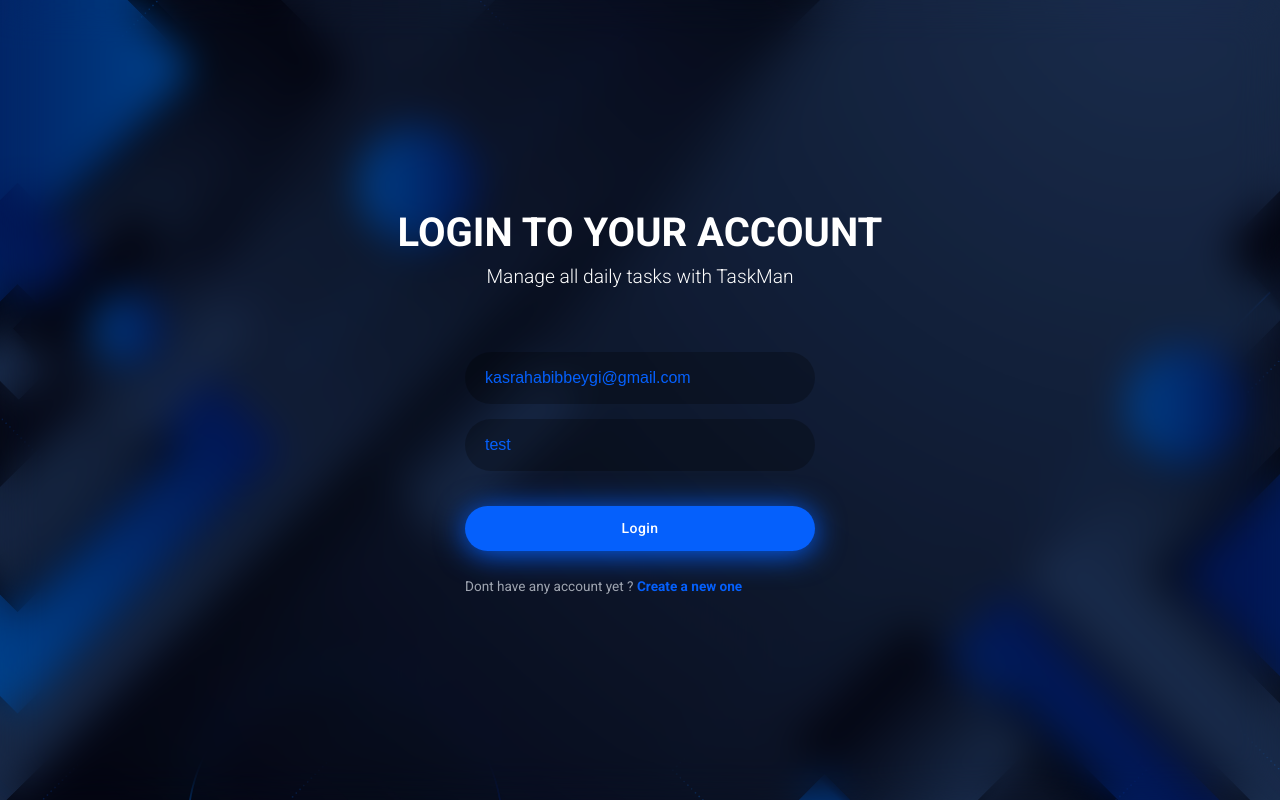
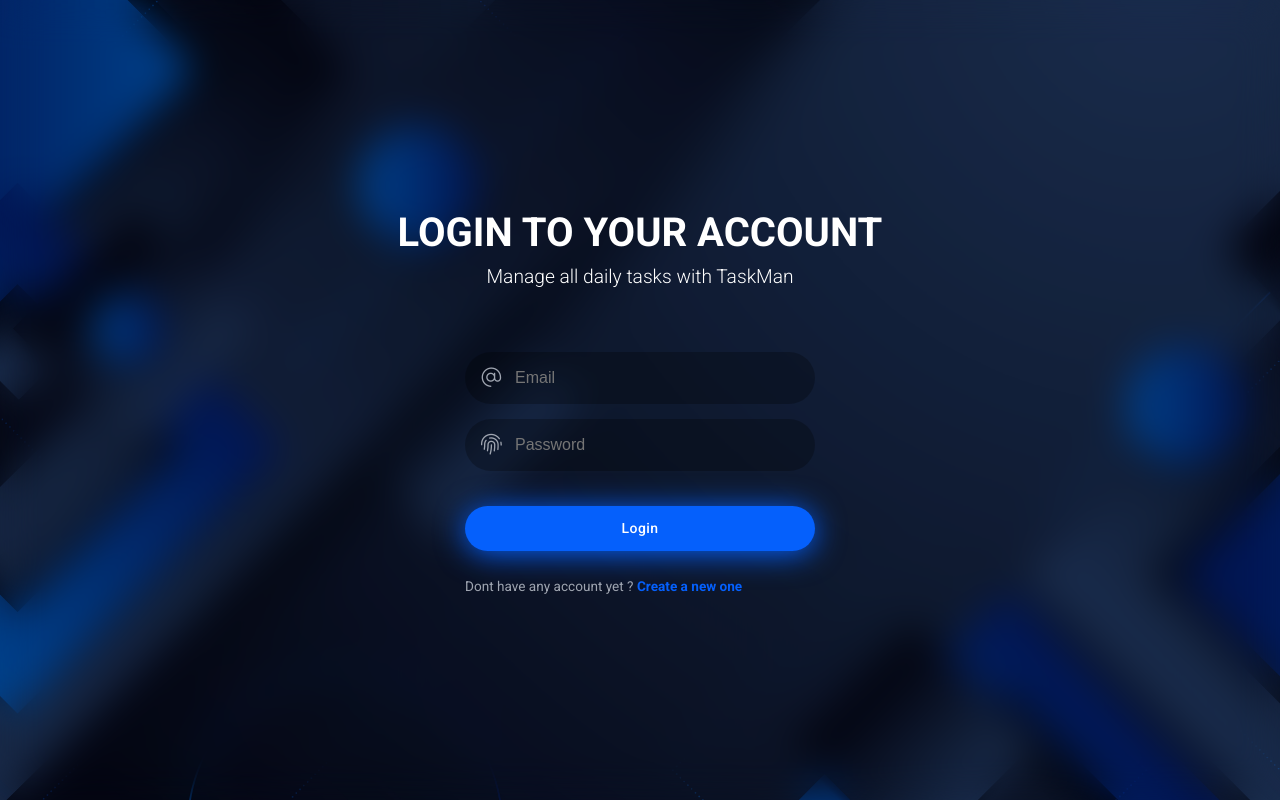
Before and after one commit to kasra-habibbeygi/Accounting, a Next.js app: page /login in a window 1280 px wide. Built offline with nearby package versions, Linux system fonts and the light colour scheme.

Commit message:
AC-1 complete login page , input and button story

```diff
--- a/src/assets/styles/login/login.tsx
+++ b/src/assets/styles/auth/auth.tsx
@@ -76,4 +76,14 @@
 			fontWeight: 'bold',
 		},
 	},
+
+	'& .auth_input': {
+		input: {
+			color: 'white',
+		},
+
+		i: {
+			top: '16px',
+		},
+	},
 }));
--- a/src/components/formgroup/input.style.tsx
+++ b/src/components/formgroup/input.style.tsx
@@ -2,7 +2,7 @@
 
 export const InputField = styled.div(props => ({
 	input: {
-		color: props.theme.palette.color.primary,
+		color: props.theme.palette.color.text.primary,
 		borderRadius: '500px',
 		backgroundColor: '#00000042',
 		border: 'none',
@@ -11,4 +11,21 @@
 		width: '100%',
 		fontSize: '1rem',
 	},
+
+	'& .input_field': {
+		display: 'flex',
+		alignItems: 'center',
+		position: 'relative',
+
+		input: {
+			paddingLeft: '50px',
+		},
+
+		i: {
+			position: 'absolute',
+			color: props.theme.palette.color.text.secondary,
+			fontSize: '1.3rem',
+			left: '16px',
+		},
+	},
 }));
--- a/src/components/formgroup/input.tsx
+++ b/src/components/formgroup/input.tsx
@@ -2,9 +2,6 @@
 
 //assets
 import * as S from './input.style';
-
-// utiils
-import Finance from '../../utils/finance';
 
 export interface InputProps {
 	name: string;
@@ -14,22 +11,37 @@
 	icon?: string;
 	placeholder?: string;
 	type?: 'text' | 'password';
+	extraClass?: string;
 }
 
-export const Input: FC<InputProps> = ({ name, value, getInputValue, label, icon, placeholder, type = 'text' }) => {
-	const randomNumber = Finance.RandomNumberGenerator(1000, 1);
-
+export const Input: FC<InputProps> = ({ name, value, getInputValue, label, icon, placeholder, type = 'text', extraClass }) => {
 	return (
-		<S.InputField>
-			<label htmlFor={`${name}_${randomNumber}`}>{label}</label>
+		<S.InputField className={extraClass}>
+			<label htmlFor={name}>{label}</label>
+			{icon ? (
+				<div className='input_field'>
+					<i className={icon}></i>
 					<input
 						type={type}
-				id={`${name}_${randomNumber}`}
+						id={name}
 						name={name}
 						onChange={e => getInputValue(e)}
 						placeholder={placeholder}
 						value={value}
+						autoComplete='off'
 					/>
+				</div>
+			) : (
+				<input
+					type={type}
+					id={name}
+					name={name}
+					onChange={e => getInputValue(e)}
+					placeholder={placeholder}
+					value={value}
+					autoComplete='off'
+				/>
+			)}
 		</S.InputField>
 	);
 };
--- a/src/pages/_app.tsx
+++ b/src/pages/_app.tsx
@@ -1,7 +1,7 @@
-//types
 import type { AppProps } from 'next/app';
 import type { FC } from 'react';
 import { ThemeProvider } from '@emotion/react';
+import { createTheme } from '@mui/material/styles';
 
 //config
 import { theme } from '../configs/theme';
@@ -9,7 +9,6 @@
 //assets
 import '../assets/styles/globals/general.css';
 import '../assets/styles/globals/fontawsome.css';
-import { createTheme } from '@mui/material/styles';
 
 const darkModeTheme = createTheme(theme('light'));
 
--- a/src/pages/login.tsx
+++ b/src/pages/login.tsx
@@ -1,23 +1,56 @@
-import { FC } from 'react';
+import { FC, useState } from 'react';
 import Link from 'next/link';
 
 //assets
-import * as S from '../assets/styles/login/login';
+import * as S from '../assets/styles/auth/auth';
 import LoginBackground from '../assets/images/login-background.jpg';
 
 //components
 import { Input } from '../components/formgroup/input';
 import { Button } from '../components/formgroup/button';
 
+//types
+type InputValuesType = {
+	email: string;
+	password: string;
+};
+
 const Login: FC = () => {
+	const [inputValues, setInputValues] = useState<InputValuesType>({
+		email: '',
+		password: '',
+	});
+
+	const InputValuesHandler = (e: React.ChangeEvent<HTMLInputElement>): void => {
+		setInputValues({
+			...inputValues,
+			[e.target.name]: e.target.value,
+		});
+	};
+
 	return (
 		<S.Mainfield background={LoginBackground.src}>
 			<S.LoginFormField>
 				<h3>LOGIN TO YOUR ACCOUNT</h3>
 				<small>Manage all daily tasks with TaskMan</small>
 				<div className='formGroup'>
-					<Input name='test' value='kasrahabibbeygi@gmail.com' getInputValue={() => {}} />
-					<Input name='test' value='test' getInputValue={() => {}} />
+					<Input
+						placeholder='Email'
+						name='email'
+						value={inputValues.email}
+						getInputValue={InputValuesHandler}
+						extraClass='auth_input'
+						icon='fa-light fa-at'
+					/>
+					<Input
+						placeholder='Password'
+						name='password'
+						value={inputValues.password}
+						getInputValue={InputValuesHandler}
+						extraClass='auth_input'
+						icon='fa-light fa-fingerprint'
+						type='password'
+					/>
 					<Button text='Login' functionality={() => {}} borderRadius='circle' shadow={true} />
 					<p className='register'>
 						Dont have any account yet ? <Link href='/register'>Create a new one</Link>
```
Also changed, not shown: 2 other files (tests, documents, lock files or other folders). Lines whose indentation alone changed are shown as unchanged.
